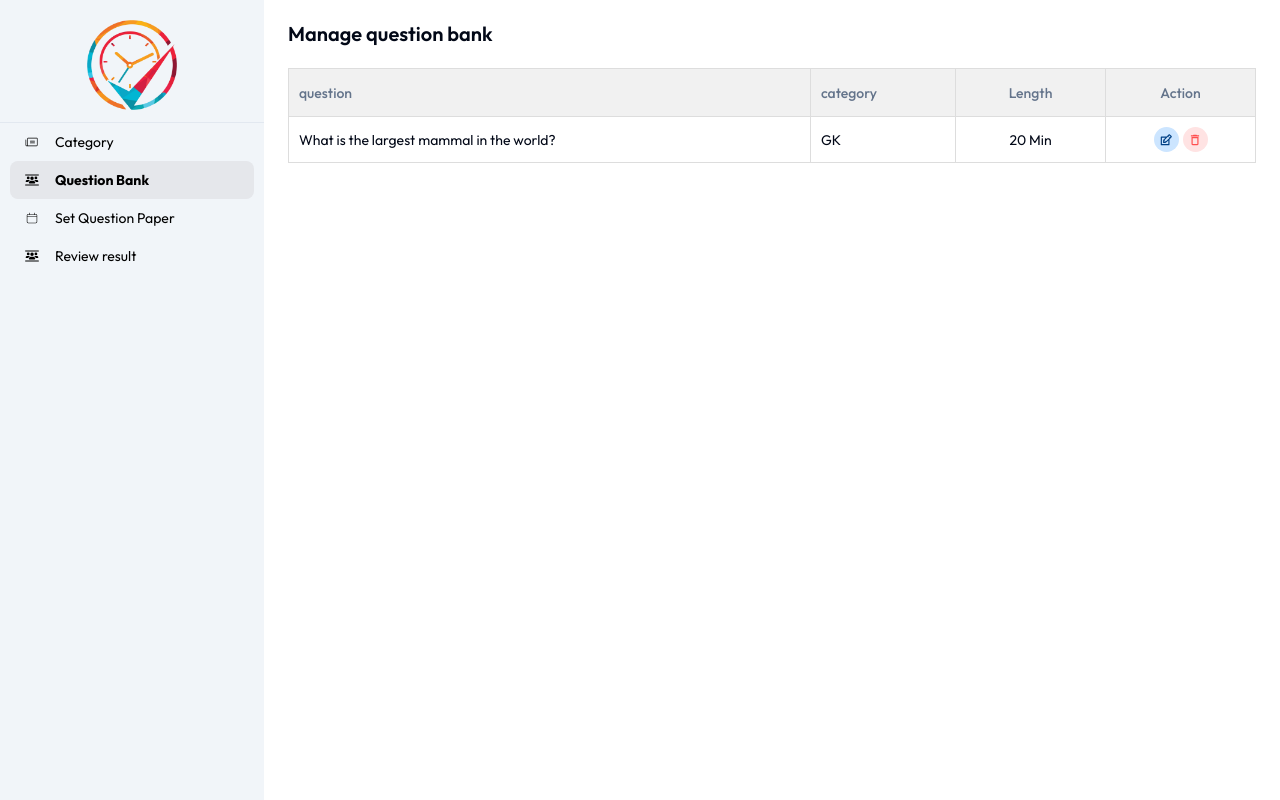
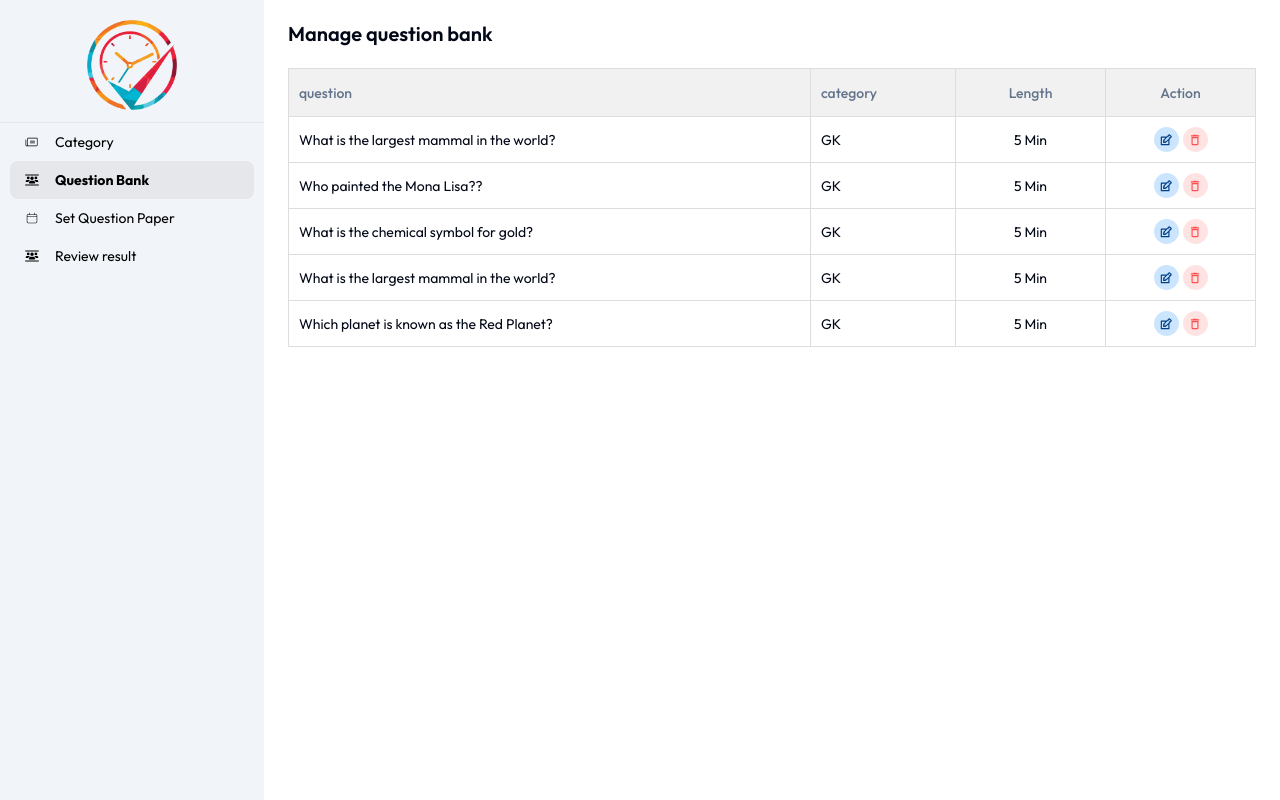
Before and after one commit to w3villa-suraj-bisht/test-event-management-FE, a Next.js app: page /question-bank in a window 1280 px wide. Built offline with nearby package versions, Linux system fonts and the light colour scheme.

Commit message:
update ans time

```diff
--- a/src/app/(home)/(admin)/question-bank/page.tsx
+++ b/src/app/(home)/(admin)/question-bank/page.tsx
@@ -34,7 +34,67 @@ const QuestionBank = () => {
                                 <TableRow >
                                     <TableCell>What is the largest mammal in the world?</TableCell>
                                     <TableCell>GK</TableCell>
-                                    <TableCell className="text-center">20 Min</TableCell>
+                                    <TableCell className="text-center">5 Min</TableCell>
+                                    <TableCell className="text-center">
+                                        <div className="flex items-center justify-center gap-1">
+                                            <Link className="btnLink_edit" href={""}  >
+                                                <TiEdit />
+                                            </Link>
+                                            <Link className="btnLink_delete" href={""} >
+                                                <MdOutlineDeleteOutline />
+                                            </Link>
+                                        </div>
+                                    </TableCell>
+                                </TableRow>
+                                <TableRow >
+                                    <TableCell>Who painted the Mona Lisa??</TableCell>
+                                    <TableCell>GK</TableCell>
+                                    <TableCell className="text-center">5 Min</TableCell>
+                                    <TableCell className="text-center">
+                                        <div className="flex items-center justify-center gap-1">
+                                            <Link className="btnLink_edit" href={""}  >
+                                                <TiEdit />
+                                            </Link>
+                                            <Link className="btnLink_delete" href={""} >
+                                                <MdOutlineDeleteOutline />
+                                            </Link>
+                                        </div>
+                                    </TableCell>
+                                </TableRow>
+                                <TableRow >
+                                    <TableCell>What is the chemical symbol for gold?</TableCell>
+                                    <TableCell>GK</TableCell>
+                                    <TableCell className="text-center">5 Min</TableCell>
+                                    <TableCell className="text-center">
+                                        <div className="flex items-center justify-center gap-1">
+                                            <Link className="btnLink_edit" href={""}  >
+                                                <TiEdit />
+                                            </Link>
+                                            <Link className="btnLink_delete" href={""} >
+                                                <MdOutlineDeleteOutline />
+                                            </Link>
+                                        </div>
+                                    </TableCell>
+                                </TableRow>
+                                <TableRow >
+                                    <TableCell>What is the largest mammal in the world?</TableCell>
+                                    <TableCell>GK</TableCell>
+                                    <TableCell className="text-center">5 Min</TableCell>
+                                    <TableCell className="text-center">
+                                        <div className="flex items-center justify-center gap-1">
+                                            <Link className="btnLink_edit" href={""}  >
+                                                <TiEdit />
+                                            </Link>
+                                            <Link className="btnLink_delete" href={""} >
+                                                <MdOutlineDeleteOutline />
+                                            </Link>
+                                        </div>
+                                    </TableCell>
+                                </TableRow>
+                                <TableRow >
+                                    <TableCell>Which planet is known as the Red Planet?</TableCell>
+                                    <TableCell>GK</TableCell>
+                                    <TableCell className="text-center">5 Min</TableCell>
                                     <TableCell className="text-center">
                                         <div className="flex items-center justify-center gap-1">
                                             <Link className="btnLink_edit" href={""}  >
```
